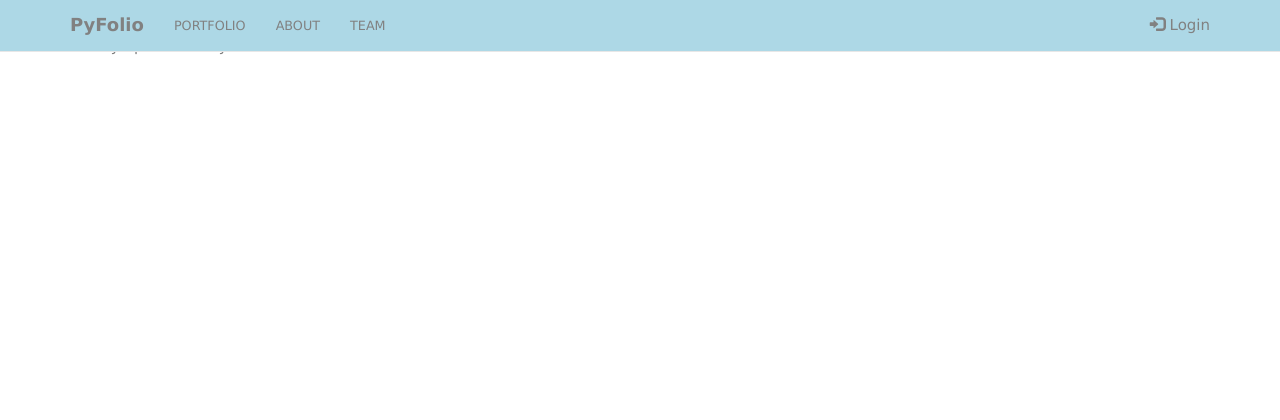
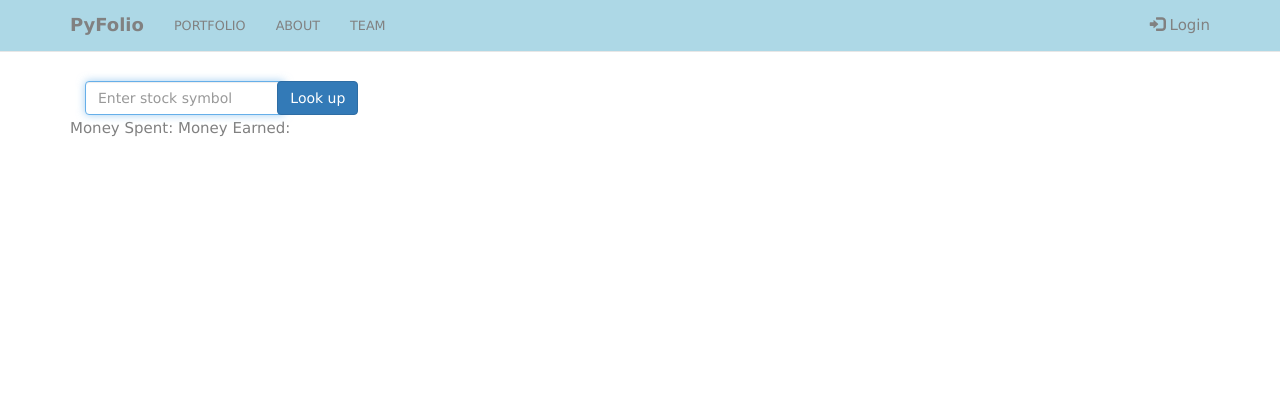
Before and after one commit to Amay22/PyFolio, a Django app: template templates/StockFolio/portfolio.html in a window 1280 px wide. Shown: the top 420 px of the page. Run offline with Django 3.2, Linux system fonts and the light colour scheme; the template is opened without the code that fills it, so the values that code supplies are empty; some libraries are stand-ins or nearby versions.

Commit message:
Updated portfolio page

```diff
--- a/templates/StockFolio/portfolio.html
+++ b/templates/StockFolio/portfolio.html
@@ -1,6 +1,9 @@
 {% extends 'default.html' %}
 
 {% block main %}
+  <br>
+  <br>
+  <br>
   <script>
     var stock_symbols = {{symbols | safe }}
   </script>
@@ -11,7 +14,8 @@
     <script src="{{ STATIC_URL }}scripts/coffee/input_validation.coffee" type="text/coffeescript"></script>
   {% endcompress %}
 
-  <form method="post" id="find-stock" action="portfolio">
+
+  <form class="form-inline" role="form" method="post" id="find-stock" action="portfolio">
     {% csrf_token %}
     {% for error in errors %}
       {{ error }}<br>
@@ -22,10 +26,15 @@
     {% compress js %}
       <script src="{{ STATIC_URL }}scripts/coffee/autocomplete_symbols.coffee" type="text/coffeescript"></script>
     {% endcompress %}
-
-    <input autofocus="true" name="stock" id="input-find-stock" placeholder="Stock" type="text"/>
-    <input type="hidden" name="which-form" value="find-stock"/>
-    <button type="submit">Find Stock</button>
+    <div class="form-group">
+      <div class="col-sm-8">
+        <input type="text" autofocus="true" name="stock" id="input-find-stock" class="form-control" placeholder="Enter stock symbol">
+        <input type="hidden" name="which-form" value="find-stock"/>
+      </div>
+      <div class="btn-group">
+        <button type="submit" class="btn btn-primary">Look up</button>
+      </div>
+    </div>
   </form>
 
   {% if stock %}
```
